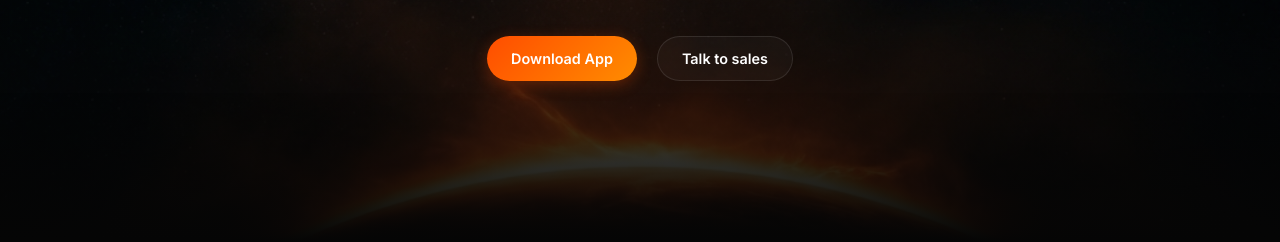
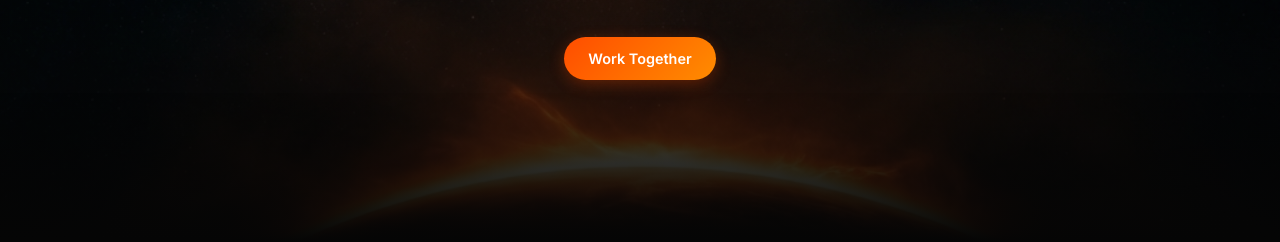
Before and after one commit to Diganta2002/Sanskritiscape, a website: page index.html in a window 1280 px wide. Shown: the part 558-800 px from the top of the page. Drawn offline with Linux system fonts and the light colour scheme.

Commit message:
Email Update

```diff
--- a/index.html
+++ b/index.html
@@ -60,8 +60,7 @@
                 Unlock the full potential of your data with our suite of analytics tools.
             </p>
             <div class="hero-buttons">
-                <a href="#" class="btn btn-primary">Download App</a>
-                <a href="#" class="btn btn-glass">Talk to sales</a>
+                <a href="mailto:sanskritiscape@gmail.com" class="btn btn-primary">Work Together</a>
             </div>
         </div>
     </section>
```
